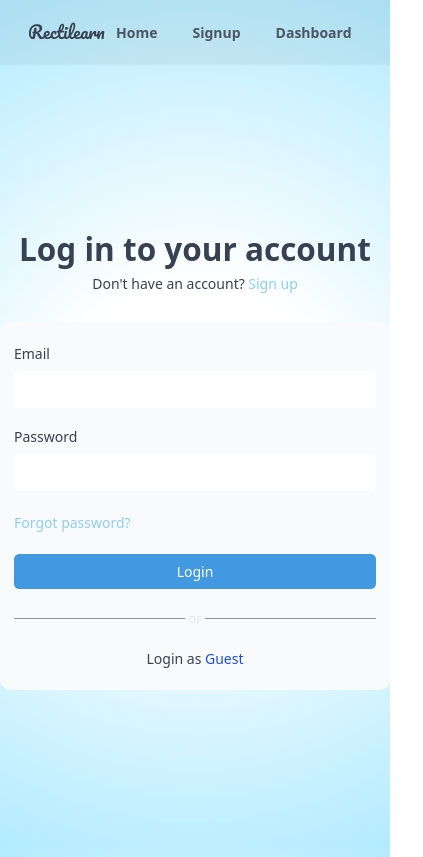
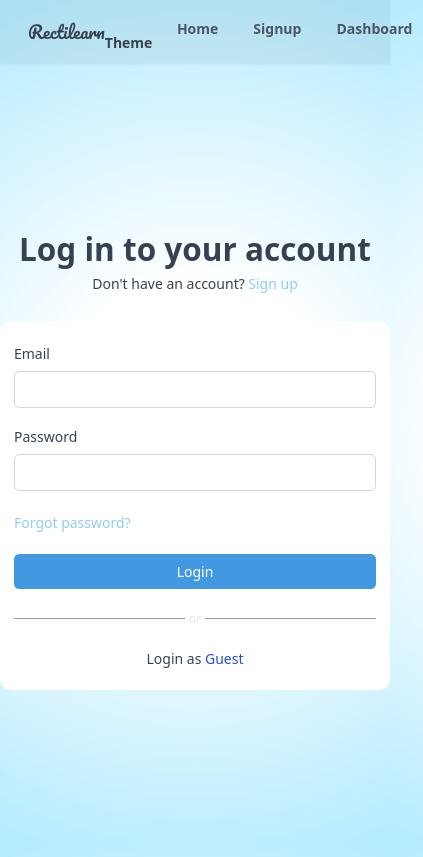
Before and after one commit to Sanyok6/rectilearn, a SvelteKit app in the folder src/frontend-svelte/: page /auth/login in a window 390 px wide. Shown: the whole page, 423 px wide, since content can reach past the window. Built offline with nearby package versions, Linux system fonts and the light colour scheme.

Commit message:
added theme toggle

```diff
--- a/src/frontend-svelte/src/routes/auth/login/+page.svelte
+++ b/src/frontend-svelte/src/routes/auth/login/+page.svelte
@@ -21,7 +21,7 @@
                 </div>
             </div>
             <!-- Form -->
-            <div class="py-6 sm:py-8 px-4 sm:px-10 bg-gray-50 dark:bg-[#2D3748] shadow-none sm:shadow-md rounded-xl">
+            <div class="py-6 sm:py-8 px-4 sm:px-10 bg-white dark:bg-[#2D3748] shadow-none sm:shadow-md rounded-xl">
                 <form on:submit|preventDefault={() => {
                     alert("Submit")
                 }}>
@@ -30,12 +30,12 @@
                             <div class="flex flex-col space-y-2">
                                 <label for="email">Email</label>
                                 <input id="email" type="email" name="username"
-                                    class="dark:bg-black/[.16] border border-solid border-white/[.16] focus:outline-none hover:border-white/[.24] focus:border-[#63b3ed] focus:shadow-[0_0_0_1px_#63b3ed] transition-[border-color] duration-200 px-3 py-2 rounded-md">
+                                    class="dark:bg-black/[.16] border border-solid border-gray-300 dark:border-white/[.16] focus:outline-none hover:border-gray-500 hover:dark:border-white/[.24] focus:border-[#63b3ed] focus:shadow-[0_0_0_1px_#63b3ed] transition-[border-color] duration-200 px-3 py-2 rounded-md">
                             </div>
                             <div class="flex flex-col space-y-2">
                                 <label for="password">Password</label>
                                 <input id="password" type="password" name="password"
-                                    class="dark:bg-black/[.16] border border-solid border-white/[.16] focus:outline-none hover:border-white/[.24] focus:border-[#63b3ed] focus:shadow-[0_0_0_1px_#63b3ed] transition-[border-color] duration-200 px-3 py-2 rounded-md">
+                                    class="dark:bg-black/[.16] border border-solid border-gray-300 dark:border-white/[.16] focus:outline-none hover:border-gray-500 hover:dark:border-white/[.24] focus:border-[#63b3ed] focus:shadow-[0_0_0_1px_#63b3ed] transition-[border-color] duration-200 px-3 py-2 rounded-md">
                             </div>
                         </div>
                         <div class="flex flex-row justify-between">
@@ -60,3 +60,10 @@
         </div>
     </div>
 </div>
+
+<style lang="scss">
+    body {
+        @apply bg-[rgb(247,_250,_252)];
+        background-image: none;
+    }
+</style>
--- a/src/frontend-svelte/src/routes/auth/signup/+page.svelte
+++ b/src/frontend-svelte/src/routes/auth/signup/+page.svelte
@@ -21,7 +21,7 @@
                 </div>
             </div>
             <!-- Form -->
-            <div class="py-6 sm:py-8 px-4 sm:px-10 bg-gray-50 dark:bg-[#2D3748] shadow-none sm:shadow-md rounded-xl">
+            <div class="py-6 sm:py-8 px-4 sm:px-10 bg-white dark:bg-[#2D3748] shadow-none sm:shadow-md rounded-xl">
                 <form on:submit|preventDefault={() => {
                     alert("Submit")
                 }}>
@@ -30,17 +30,17 @@
                             <div class="flex flex-col space-y-2">
                                 <label for="email">Email</label>
                                 <input id="email" type="email" name="email"
-                                    class="dark:bg-black/[.16] border border-solid border-white/[.16] focus:outline-none hover:border-white/[.24] focus:border-[#63b3ed] focus:shadow-[0_0_0_1px_#63b3ed] transition-[border-color] duration-200 px-3 py-2 rounded-md">
+                                    class="dark:bg-black/[.16] border border-solid border-gray-300 dark:border-white/[.16] focus:outline-none hover:border-gray-500 hover:dark:border-white/[.24] focus:border-[#63b3ed] focus:shadow-[0_0_0_1px_#63b3ed] transition-[border-color] duration-200 px-3 py-2 rounded-md">
                             </div>
                             <div class="flex flex-col space-y-2">
                                 <label for="username">Username</label>
                                 <input id="username" type="username" name="name"
-                                    class="dark:bg-black/[.16] border border-solid border-white/[.16] focus:outline-none hover:border-white/[.24] focus:border-[#63b3ed] focus:shadow-[0_0_0_1px_#63b3ed] transition-[border-color] duration-200 px-3 py-2 rounded-md">
+                                class="dark:bg-black/[.16] border border-solid border-gray-300 dark:border-white/[.16] focus:outline-none hover:border-gray-500 hover:dark:border-white/[.24] focus:border-[#63b3ed] focus:shadow-[0_0_0_1px_#63b3ed] transition-[border-color] duration-200 px-3 py-2 rounded-md">
                             </div>
                             <div class="flex flex-col space-y-2">
                                 <label for="password">Password</label>
                                 <input id="password" type="password" name="password"
-                                    class="dark:bg-black/[.16] border border-solid border-white/[.16] focus:outline-none hover:border-white/[.24] focus:border-[#63b3ed] focus:shadow-[0_0_0_1px_#63b3ed] transition-[border-color] duration-200 px-3 py-2 rounded-md">
+                                class="dark:bg-black/[.16] border border-solid border-gray-300 dark:border-white/[.16] focus:outline-none hover:border-gray-500 hover:dark:border-white/[.24] focus:border-[#63b3ed] focus:shadow-[0_0_0_1px_#63b3ed] transition-[border-color] duration-200 px-3 py-2 rounded-md">
                             </div>
                         </div>
                         <button type="submit" class="bg-[#4299e1] py-2 rounded-md text-white hover:scale-[1.01] duration-200">Sign Up</button>
@@ -50,3 +50,10 @@
         </div>
     </div>
 </div>
+
+<style lang="scss">
+    body {
+        @apply bg-[rgb(247,_250,_252)];
+        background-image: none;
+    }
+</style>
--- /dev/null
+++ b/src/frontend-svelte/src/routes/colorToggle.svelte
@@ -0,0 +1,47 @@
+<script lang="ts">
+    import { browser } from "$app/environment";
+
+    let darkMode = true;
+
+    function handleSwitchDarkMode() {
+        darkMode = !darkMode;
+
+        darkMode
+            ? document.documentElement.classList.add('dark')
+            : document.documentElement.classList.remove('dark');
+    }
+
+    if (browser) {
+        if (window.matchMedia('(prefers-color-scheme: dark)').matches) {
+            document.documentElement.classList.add('dark');
+            darkMode = true;
+        } else {
+            document.documentElement.classList.remove('dark');
+            darkMode = false;
+        }
+    }
+</script>
+
+<div>
+    <input checked={darkMode} on:click={handleSwitchDarkMode} type="checkbox" {...$$restProps} id="themeToggle" />
+    <label for="themeToggle">Theme</label>
+</div>
+
+<style lang="postcss">
+    /* #theme-toggle {
+        @apply invisible;
+    }
+
+    #theme-toggle + label {
+        @apply inline-block cursor-pointer h-12 w-12 absolute top-6 right-24 rounded-full duration-300 content-[''];
+    }
+
+    #theme-toggle:not(:checked) + label {
+        @apply bg-amber-400;
+    }
+
+    #theme-toggle:checked + label {
+        @apply bg-transparent;
+        box-shadow: inset -18px -16px 1px 1px #ddd;
+    } */
+</style>
--- a/src/frontend-svelte/src/routes/navbar.svelte
+++ b/src/frontend-svelte/src/routes/navbar.svelte
@@ -1,5 +1,6 @@
 <script lang="ts">
 	import { page } from '$app/stores';
+	import ColorToggle from './colorToggle.svelte';
 
 	const links = [
 		{
@@ -47,6 +48,7 @@
 
 	<div class="ml-auto">
 		<div class="flex gap-4 md:gap-9 font-semibold">
+			<ColorToggle class="appearance-none px-3 py-2 rounded-md font-bold text-gray-600 dark:text-inherit hover:no-underline hover:bg-blue-300 hover:dark:bg-gray-700" />
 			{#each display as link}
 				<a href={link.url} class="px-3 py-2 rounded-md font-bold text-gray-600 dark:text-inherit hover:no-underline hover:bg-blue-300 hover:dark:bg-gray-700">{link.name}</a>
 			<!-- <a href="/auth/signup" class="hover-underline">Signup</a> -->
```
